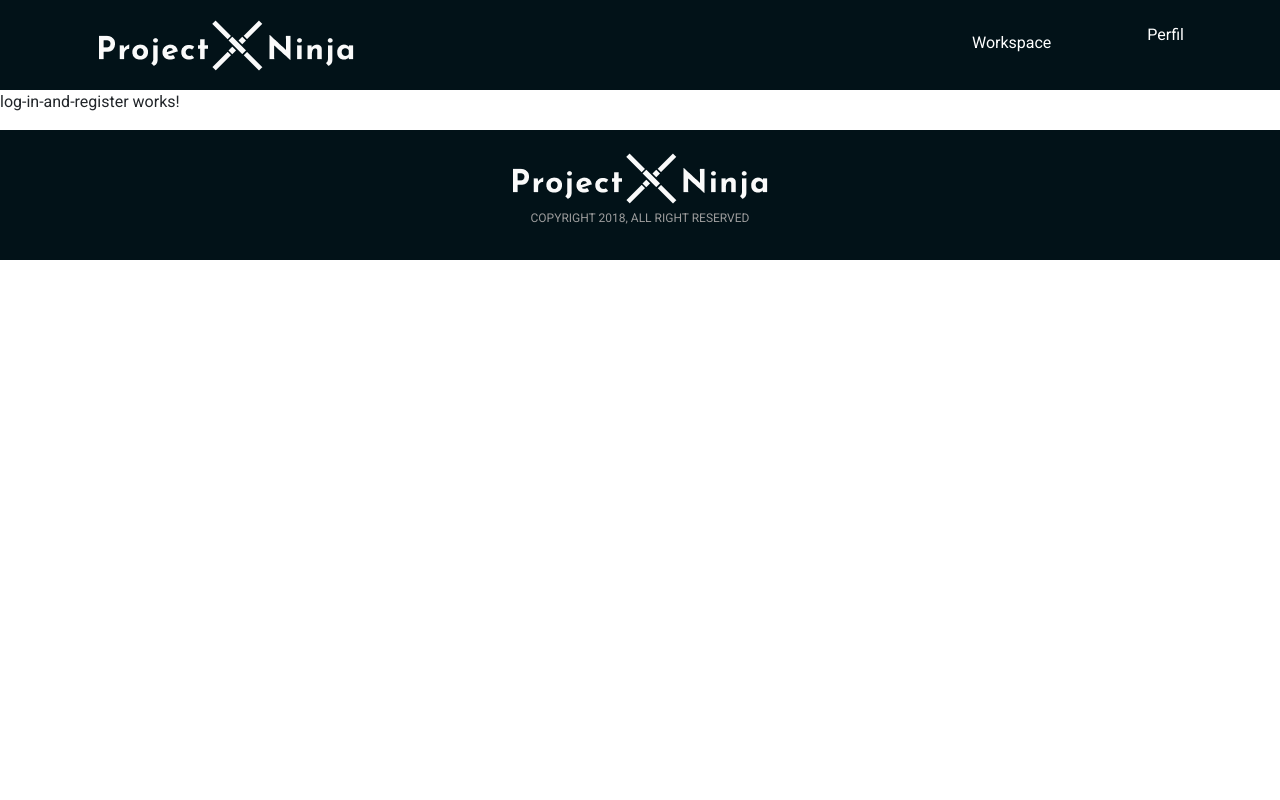
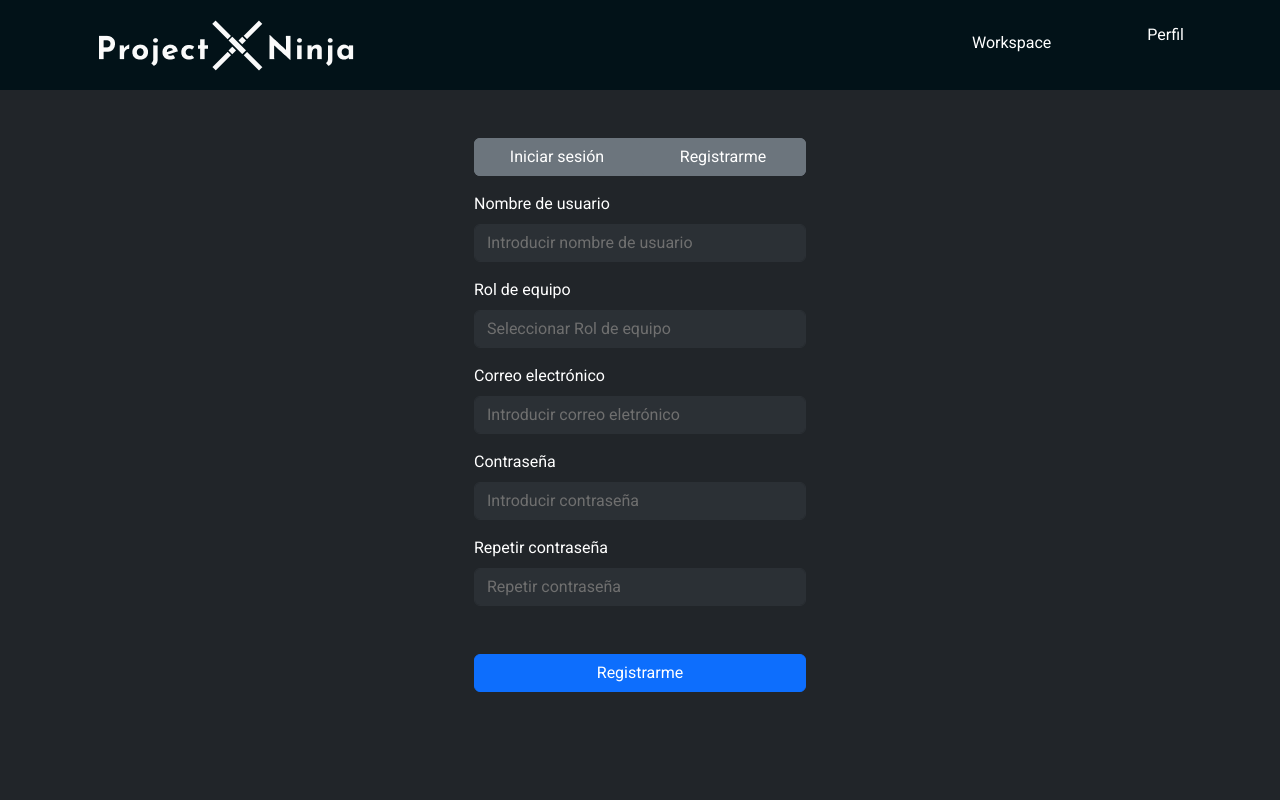
Before and after one commit to No-Country/c12-04-m-java-angular, an Angular app in the folder frontend/: page /logInAndRegister in a window 1280 px wide. Shown: the top 800 px of the page. Built offline with nearby package versions, Linux system fonts and the light colour scheme.

Commit message:
html and css of logInAndRegister

```diff
--- a/frontend/src/app/components/log-in-and-register/log-in-and-register.component.html
+++ b/frontend/src/app/components/log-in-and-register/log-in-and-register.component.html
@@ -1 +1,57 @@
-<p>log-in-and-register works!</p>
+<div class="container-fluid m-0 p-0 bg-dark" style="height: 1080px;">
+
+    <div class="container p-5 " style="width: 428px;">
+
+        <div class="bg-secondary rounded-2">
+            <button type="submit" class="btn btn-secondary"style="width: 166px;" data-bs-toggle="button" [attr.aria-pressed]="formLogInIsVisible ? 'true' : 'false'" (click)="switchLogInOrRegister()">Iniciar sesión</button>
+            <button type="submit" class="btn btn-secondary" style="width: 166px;"data-bs-toggle="button" [attr.aria-pressed]="formLogInIsVisible ? 'true' : 'false'" (click)="switchLogInOrRegister()">Registrarme</button>
+        </div>
+
+        <form *ngIf = "formLogInIsVisible==true">
+            <div class="my-3">
+              <label for="exampleInputEmail1 text-light" class="form-label">Correo electrónico</label>
+              <input type="email" class="form-control" id="exampleInputEmail1" aria-describedby="emailHelp" placeholder="Introducir correo eletrónico">
+              <!--<div id="emailHelp" class="form-text">We'll never share your email with anyone else.</div>-->
+            </div>
+            <div class="my-3">
+              <label for="exampleInputPassword1 text-light" class="form-label">Contraseña</label>
+              <input type="password" class="form-control" id="exampleInputPassword1"placeholder="Introducir contraseña">
+            </div>
+            <div class="d-grid  mt-5">
+                <button type="submit" class="btn btn-primary">Iniciar sesión</button>
+            </div>
+        </form>
+
+        <form *ngIf = "formLogInIsVisible==false">
+            <div class="my-3">
+                <label for="exampleInputEmail1 text-light" class="form-label">Nombre de usuario</label>
+                <input type="email" class="form-control" id="exampleInputEmail1" aria-describedby="emailHelp" placeholder="Introducir nombre de usuario">
+                <!--<div id="emailHelp" class="form-text">We'll never share your email with anyone else.</div>-->
+            </div>
+            <div class="my-3">
+                <label for="exampleInputEmail1 text-light" class="form-label">Rol de equipo</label>
+                <input type="email" class="form-control" id="exampleInputEmail1" aria-describedby="emailHelp" placeholder="Seleccionar Rol de equipo">
+                <!--<div id="emailHelp" class="form-text">We'll never share your email with anyone else.</div>-->
+            </div>
+            <div class="my-3">
+              <label for="exampleInputEmail1 text-light" class="form-label">Correo electrónico</label>
+              <input type="email" class="form-control" id="exampleInputEmail1" aria-describedby="emailHelp" placeholder="Introducir correo eletrónico">
+              <!--<div id="emailHelp" class="form-text">We'll never share your email with anyone else.</div>-->
+            </div>
+            <div class="my-3">
+              <label for="exampleInputPassword1 text-light" class="form-label">Contraseña</label>
+              <input type="password" class="form-control" id="exampleInputPassword1" placeholder="Introducir contraseña">
+            </div>
+            <div class="my-3">
+                <label for="exampleInputPassword1 text-light" class="form-label">Repetir contraseña</label>
+                <input type="password" class="form-control" id="exampleInputPassword1" placeholder="Repetir contraseña">
+              </div>
+            <div class="d-grid mt-5">
+                <button type="submit" class="btn btn-primary">Registrarme</button>
+            </div>
+        </form>
+
+    </div>
+
+
+</div>
--- a/frontend/src/app/components/log-in-and-register/log-in-and-register.component.scss
+++ b/frontend/src/app/components/log-in-and-register/log-in-and-register.component.scss
@@ -0,0 +1,11 @@
+.form-label{
+    color: white;
+}
+.form-control{
+    background-color: #2B3035;
+    color: white;
+    border-color: #2B3035;
+}
+.form-control::placeholder{
+    color: #6f6f6f;
+}
--- a/frontend/src/app/components/log-in-and-register/log-in-and-register.component.ts
+++ b/frontend/src/app/components/log-in-and-register/log-in-and-register.component.ts
@@ -7,4 +7,16 @@ import { Component } from '@angular/core';
 })
 export class LogInAndRegisterComponent {
 
+  formLogInIsVisible: boolean=false;
+
+  switchLogInOrRegister(){
+    if(this.formLogInIsVisible==false){
+      this.formLogInIsVisible=true;
+    }
+    else{
+      this.formLogInIsVisible=false;
+    }
+  }
+
+
 }
```
